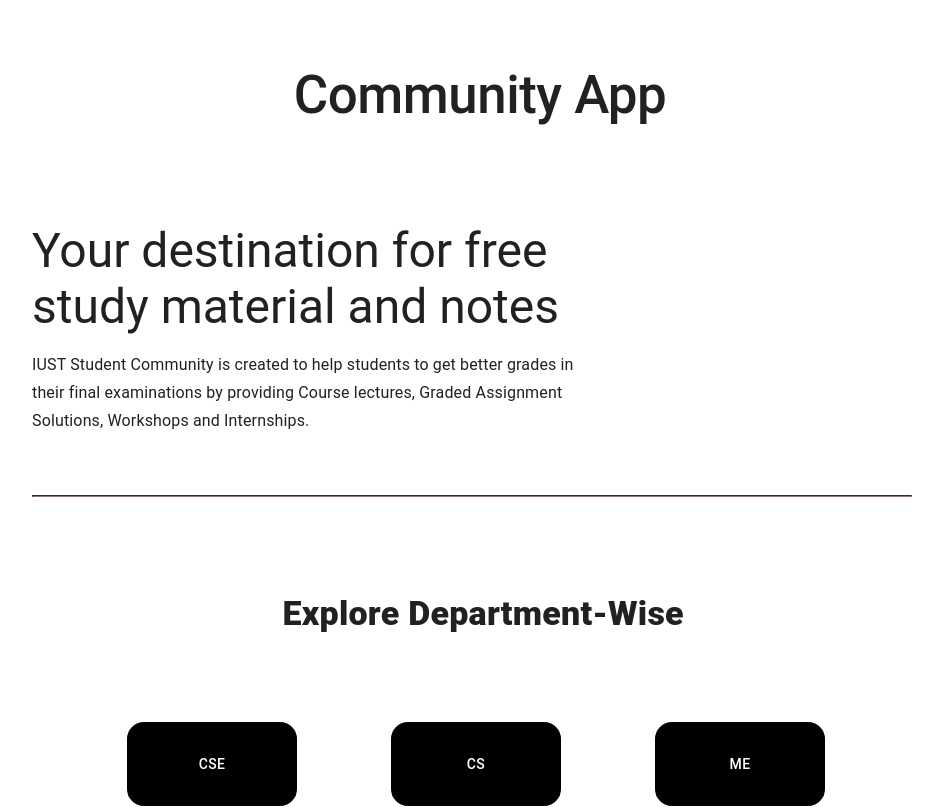
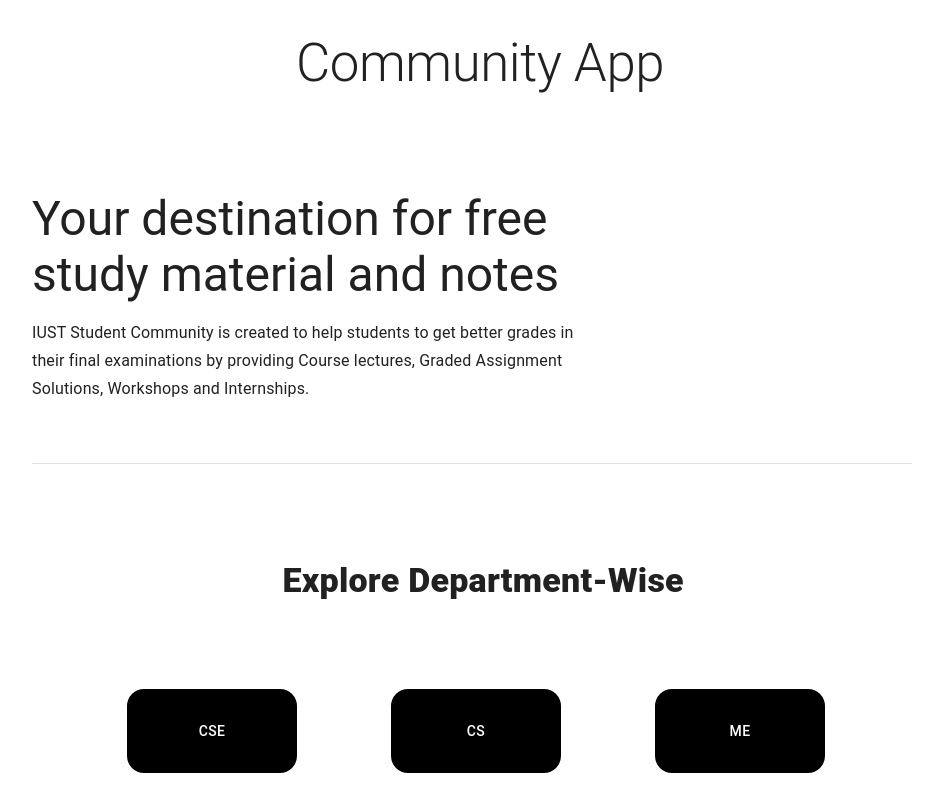
Before and after one commit to humma-irshad/community-server-frontend, a Next.js app: page / in a window 1280 px wide. Shown: the top 808 px of the page, without its empty margins (288-1231 px from the left). Built offline with nearby package versions, Linux system fonts and the light colour scheme.

Commit message:
Title issues fixed,layout file bugs fixed

```diff
--- a/package.json
+++ b/package.json
@@ -17,7 +17,7 @@
     "@types/react-dom": "18.2.4",
     "eslint": "8.42.0",
     "eslint-config-next": "13.4.5",
-    "next": "^13.4.5",
+    "next": "^13.4.6",
     "react": "18.2.0",
     "react-dom": "18.2.0",
     "typescript": "5.1.3"
--- a/src/app/layout.tsx
+++ b/src/app/layout.tsx
@@ -1,16 +1,10 @@
-"use client";
-// import "./globals.css";
 import { Inter } from "next/font/google";
-
-import { ThemeProvider } from "@emotion/react";
-import { theme } from "@/theme/theme";
 import Sidebar from "@/components/Sidebar/Sidebar";
 import Footer from "@/components/footer/index";
-import { Box, Divider } from "@mui/material";
 
 const inter = Inter({ subsets: ["latin"] });
 
-const metadata = {
+export const metadata = {
   title: "Student Community App",
   description:
     "A student community app for resource sharing, connecting with alumni, and discussions",
@@ -23,13 +17,11 @@ export default function RootLayout({
 }) {
   return (
     <html lang="en">
-      <ThemeProvider theme={theme}>
-        <body className={inter.className}>
-          <Sidebar />
-          {children}
-          <Footer />
-        </body>
-      </ThemeProvider>
+      <body className={inter.className}>
+        <Sidebar />
+        {children}
+        <Footer />
+      </body>
     </html>
   );
 }
--- a/src/components/footer/index.tsx
+++ b/src/components/footer/index.tsx
@@ -1,3 +1,5 @@
+"use client";
+
 import { Box, Divider, Grid, Typography } from "@mui/material";
 import {
   FooterBox,
--- a/src/components/home/index.style.tsx
+++ b/src/components/home/index.style.tsx
@@ -7,8 +7,9 @@ export const MidImageStyle: React.CSSProperties = {
 };
 
 export const StyledTitle = styled(Typography)(({ theme }) => ({
-  fontWeight: 550,
+  marginTop: "-2rem",
   textAlign: "center",
+  fontFamily: "Roboto,Helvetica,Aria,sans-serif",
   [theme.breakpoints.down("sm")]: {
     fontSize: "1.6rem",
     marginLeft: "16rem",
@@ -18,7 +19,7 @@ export const StyledTitle = styled(Typography)(({ theme }) => ({
     marginLeft: "16rem",
   },
   [theme.breakpoints.up("md")]: {
-    fontSize: "2.6  rem",
+    fontSize: "2.6rem",
   },
   [theme.breakpoints.up("lg")]: {
     fontSize: "3.3rem",
--- a/src/components/home/index.tsx
+++ b/src/components/home/index.tsx
@@ -1,8 +1,8 @@
 "use client";
 
 import { StyledTitle } from "./index.style";
-import MiddleSection from "./MiddleSection";
-import TopSection from "./TopSection";
+import MiddleSection from "./middleSection";
+import TopSection from "./topSection";
 
 export default function Home() {
   return (
```
Also changed, not shown: 1 other file (tests, documents, lock files or other folders).
